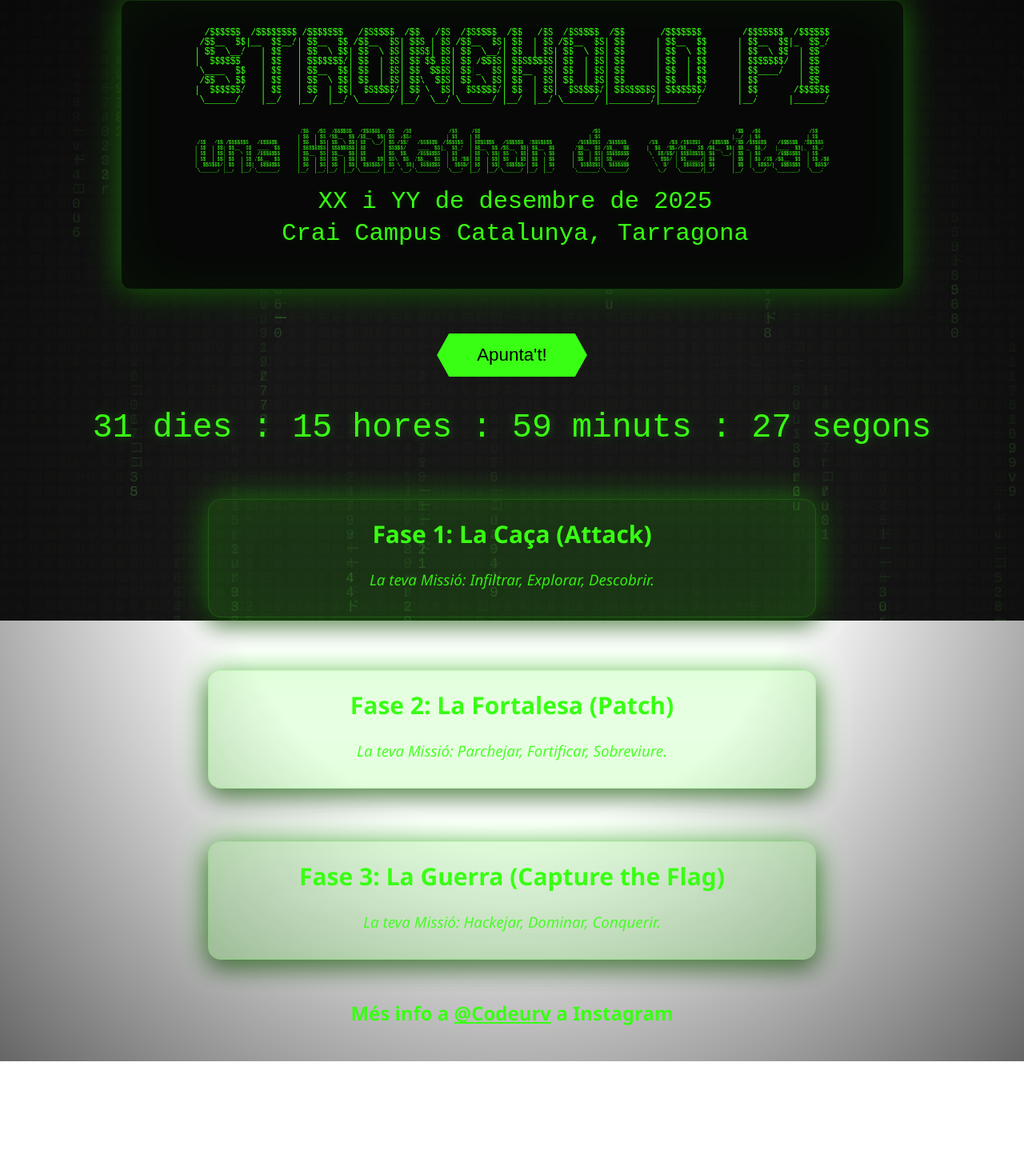
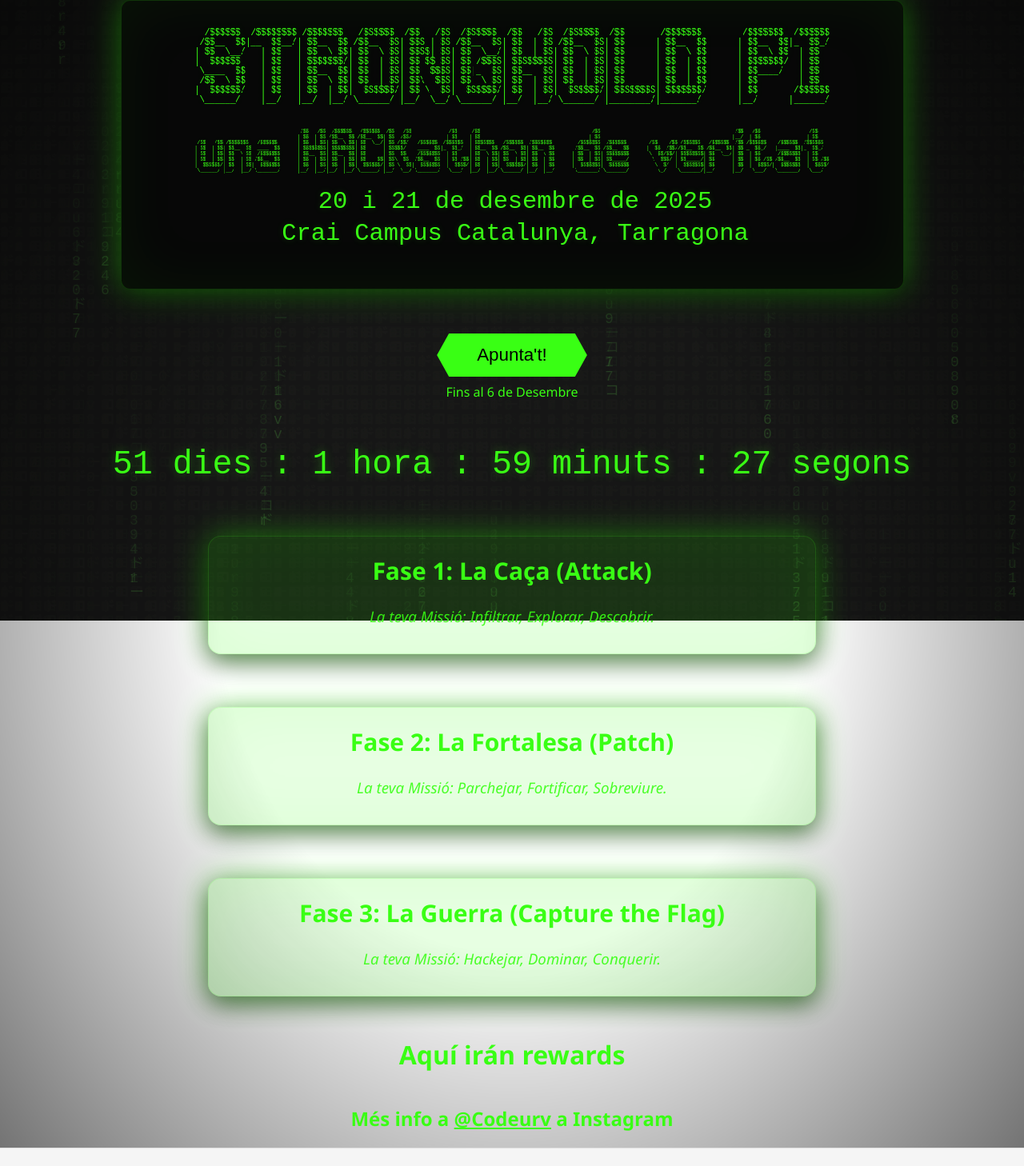
Before and after one commit to Huntterstrike/hackaton-web, a React (Create React App) app: page / in a window 1280 px wide. Shown: the part 24-1482 px from the top of the page at 80% size. Before the commit the page ends 1351 px from the top, so only its background shows below. Built offline with nearby package versions, Linux system fonts and the light colour scheme.

Commit message:
Creado componentes award y footer pero falta diseñarlo

```diff
--- a/src/App.jsx
+++ b/src/App.jsx
@@ -8,8 +8,10 @@ import Phases from "./components/Phases";
 import EasterEggButton from "./components/InscribeButton";
 import MasInfo from "./components/MasInfo";
 import "./App.css";
+import Awards from "./components/Awards";
+import Footer from "./components/Footer";
 
-const targetDate = new Date("2025-12-01T00:00:00");
+const targetDate = new Date("2025-12-20T10:00:00");
 
 function App() {
   const [timeLeft, setTimeLeft] = useState({});
@@ -59,8 +61,10 @@ function App() {
         <Countdown timeLeft={timeLeft} />
 
         <Phases />
+        <Awards />
 
         <MasInfo />
+        <Footer />
 
         {showPong && (
           <div className="modal-overlay" onClick={closePong}>
--- a/src/components/AsciiArt.jsx
+++ b/src/components/AsciiArt.jsx
@@ -22,7 +22,7 @@ const ASCII_SMALL = `                                     /$$   /$$  /$$$$$$   /
 |  $$$$$$/| $$  | $$|  $$$$$$$      | $$  | $$| $$  | $$|  $$$$$$/| $$ \\  $$|  $$$$$$$  |  $$$$/| $$  | $$|  $$$$$$/| $$  | $$      |  $$$$$$$|  $$$$$$$         \\  $/  |  $$$$$$$| $$      | $$  |  $$$$/|  $$$$$$$  |  $$$$/
  \\______/ |__/  |__/ \\_______/      |__/  |__/|__/  |__/ \\______/ |__/  \\__/ \\_______/   \\___/  |__/  |__/ \\______/ |__/  |__/       \\_______/ \\_______/          \\_/    \\_______/|__/      |__/   \\___/   \\_______/   \\___/`;
 
-const eventDateDisplay = "XX i YY de desembre de 2025";
+const eventDateDisplay = "20 i 21 de desembre de 2025";
 const eventPlace = "Crai Campus Catalunya, Tarragona";
 
 function drawAsciiToCanvas(canvas, text, fontSpec = { fontFamily: '"Press Start 2P", monospace', fontSize: 12, lineHeight: 1.05 }) {
--- /dev/null
+++ b/src/components/Awards.jsx
@@ -0,0 +1,10 @@
+import React from "react";
+import "../style/Awards.css";
+
+export default function Awards() {
+  return (
+    <div className="awards-container">
+      <h1 className="awards-title">Aquí irán rewards</h1>
+    </div>
+  );
+}
--- /dev/null
+++ b/src/components/Footer.jsx
@@ -0,0 +1,12 @@
+import React from "react";
+import "../style/Footer.css";
+
+export default function Footer() {
+  return (
+    <footer className="footer">
+      <p className="footer-text">
+        Aquí irá la imagen o logo de pie de página (subvencionado por...).
+      </p>
+    </footer>
+  );
+}
--- a/src/components/InscribeButton.jsx
+++ b/src/components/InscribeButton.jsx
@@ -16,6 +16,8 @@ export default function EasterEggButton() {
       >
         Apunta't!
       </button>
+      <p className="FechaInscripciones"> Fins al 6 de Desembre</p>
     </div>
+
   );
 }
--- /dev/null
+++ b/src/style/Footer.css
@@ -0,0 +1,16 @@
+.footer {
+  width: 100vw;
+  background-color: var(--background-secondary, #f5f5f5);
+  padding: 20px 0;
+  text-align: center;
+  border-top: 1px solid rgba(0, 0, 0, 0.1);
+  margin: 0;
+}
+
+
+.footer-text {
+  color: var(--text-secondary, #555);
+  font-size: 1rem;
+  font-style: italic;
+  margin: 0;
+}
--- a/src/style/InscribeButton.css
+++ b/src/style/InscribeButton.css
@@ -1,7 +1,9 @@
+/* ===== Botón principal ===== */
 .button-wrap {
   width: 100%;
   display: flex;
-  justify-content: center;
+  flex-direction: column; /* Hace que el texto quede debajo del botón */
+  align-items: center;    /* Centra horizontalmente todo */
   margin-bottom: 40px;
 }
 
@@ -16,6 +18,9 @@
   transition: transform .18s, box-shadow .18s, background-color .18s;
   box-shadow: 0 6px 18px rgba(0,0,0,0.5), 0 0 20px rgba(33,160,160,0.15);
   outline: none;
+  width: auto;        /* ✅ No se estira */
+  max-width: 100%;    /* ✅ Se adapta si el contenedor es pequeño */
+
   -webkit-clip-path: polygon(
     0 50%,
     calc(var(--point)) 0,
@@ -43,3 +48,11 @@
 .inscribe-button:focus {
   box-shadow: 0 0 0 4px rgba(57,255,20,0.12), 0 6px 18px rgba(0,0,0,0.4);
 }
+
+/* ===== Fecha debajo del botón ===== */
+.FechaInscripciones {
+  text-align: center;
+  font-size: 1rem;
+  color: var(--text-secondary);
+  margin-top: 8px;
+}
```
Also changed, not shown: src/style/Awards.css (added).
